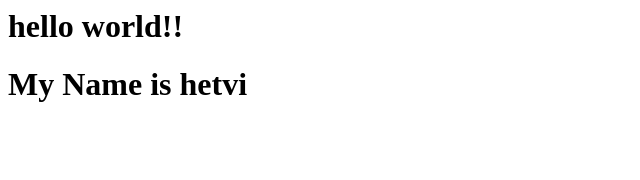
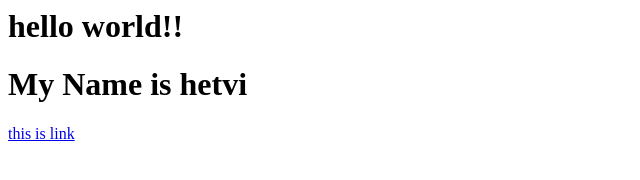
Before and after one commit to hetvi-kalaria/hetvi, a plain HTML site: page index.html in a window 1280 px wide. Shown: the whole page, without its empty margins (0-640 px from the left). Drawn offline with Linux system fonts and the light colour scheme.

Commit message:
index.html

```diff
--- a/index.html
+++ b/index.html
@@ -5,6 +5,7 @@
   <body>
     <h1>hello world!!</h1>
       <h1>My Name is hetvi</h1>
+       <a href = "second.html">this is link</a>
   </body>
 
 </html>
```
